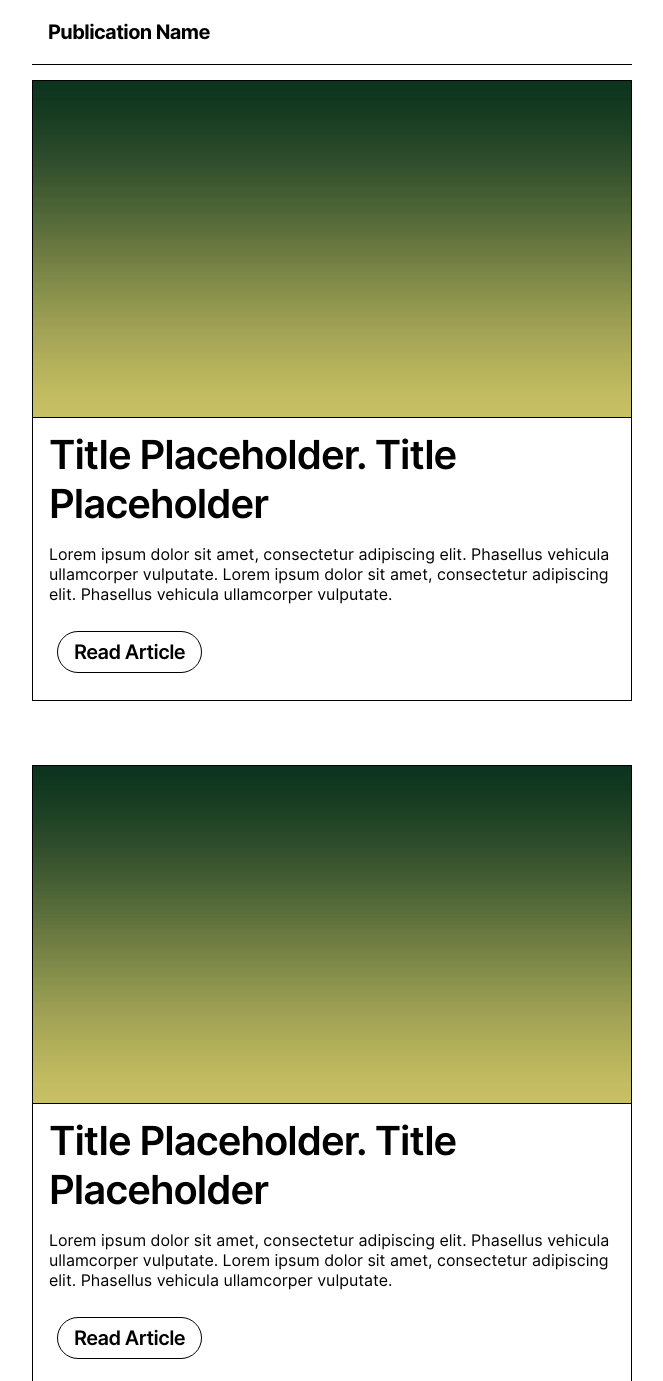
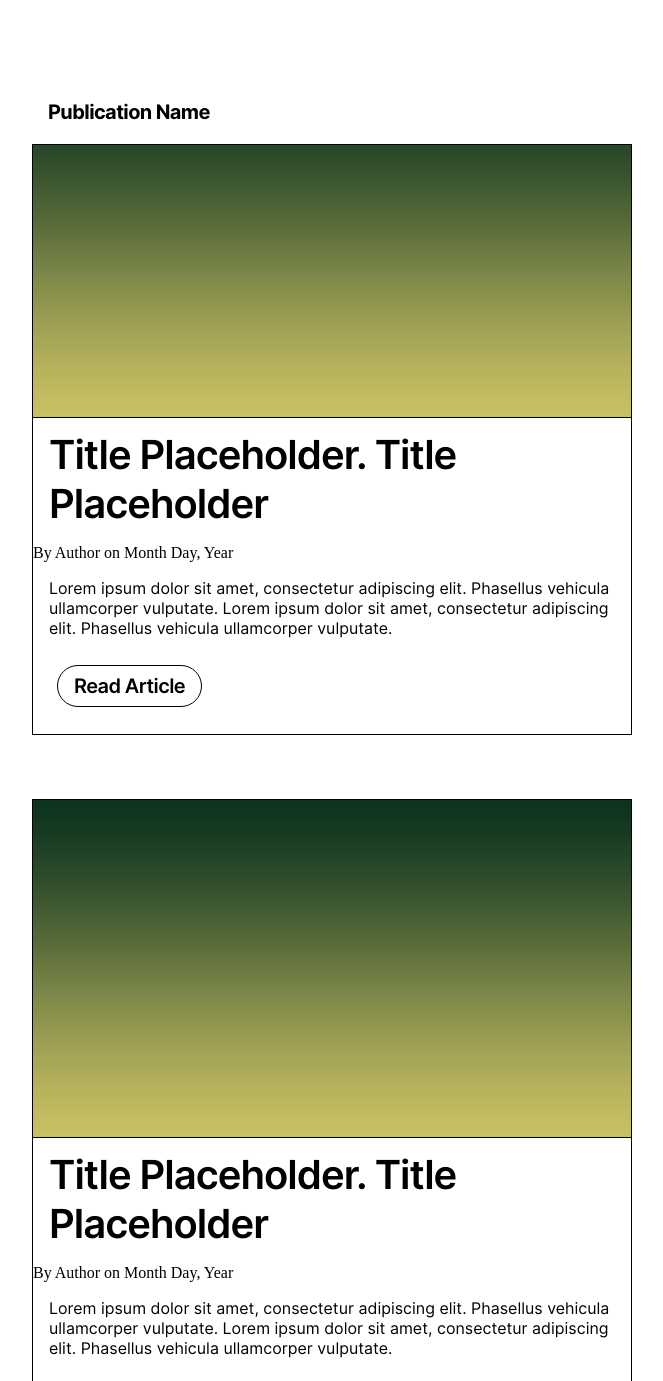
Before and after one commit to achen05/MICA-Publication, a plain HTML site: page index.html in a window 1280 px wide. Shown: the top 1381 px of the page, without its empty margins (308-971 px from the left). Drawn offline with Linux system fonts and the light colour scheme.

Commit message:
Update index.html

```diff
--- a/index.html
+++ b/index.html
@@ -8,14 +8,15 @@
   <body>
     <center>
     <div class="websiteContainer">
-      <div class="topNaviagationBarContainer">
-        <p class="headerText" onclick="location='index.html'">Publication Name</p>
-      </div>
       <div class="websiteBodyContainer">
+        <div class="topNaviagationBarContainer">
+          <p class="headerText" onclick="location='index.html'">Publication Name</p>
+        </div>
         <div class="contentPositioning">
           <div class="contentContainer">
             <img src="imagePlaceholder.jpg" alt="" class="contentCoverImage">
             <p class="contentContainerTitle">Title Placeholder. Title Placeholder</p>
+            <p class="contentContainerCreator">By Author on Month Day, Year</p>
             <p class="contentContainerDescription">Lorem ipsum dolor sit amet, consectetur adipiscing elit. Phasellus vehicula ullamcorper vulputate. Lorem ipsum dolor sit amet, consectetur adipiscing elit. Phasellus vehicula ullamcorper vulputate.</p>
             <div class="buttonsContainer">
               <a href='articlePlaceholder.html' class="buttonUnitContainer">Read Article</a>
@@ -27,6 +28,7 @@
           <div class="contentContainer">
             <img src="imagePlaceholder.jpg" alt="" class="contentCoverImage">
             <p class="contentContainerTitle">Title Placeholder. Title Placeholder</p>
+            <p class="contentContainerCreator">By Author on Month Day, Year</p>
             <p class="contentContainerDescription">Lorem ipsum dolor sit amet, consectetur adipiscing elit. Phasellus vehicula ullamcorper vulputate. Lorem ipsum dolor sit amet, consectetur adipiscing elit. Phasellus vehicula ullamcorper vulputate.</p>
             <div class="buttonsContainer">
               <a href='articlePlaceholder.html' class="buttonUnitContainer">Read Article</a>
@@ -38,6 +40,7 @@
           <div class="contentContainer">
             <img src="imagePlaceholder.jpg" alt="" class="contentCoverImage">
             <p class="contentContainerTitle">Title Placeholder. Title Placeholder</p>
+            <p class="contentContainerCreator">By Author on Month Day, Year</p>
             <p class="contentContainerDescription">Lorem ipsum dolor sit amet, consectetur adipiscing elit. Phasellus vehicula ullamcorper vulputate. Lorem ipsum dolor sit amet, consectetur adipiscing elit. Phasellus vehicula ullamcorper vulputate.</p>
             <div class="buttonsContainer">
               <a href='articlePlaceholder.html' class="buttonUnitContainer">Read Article</a>
```
